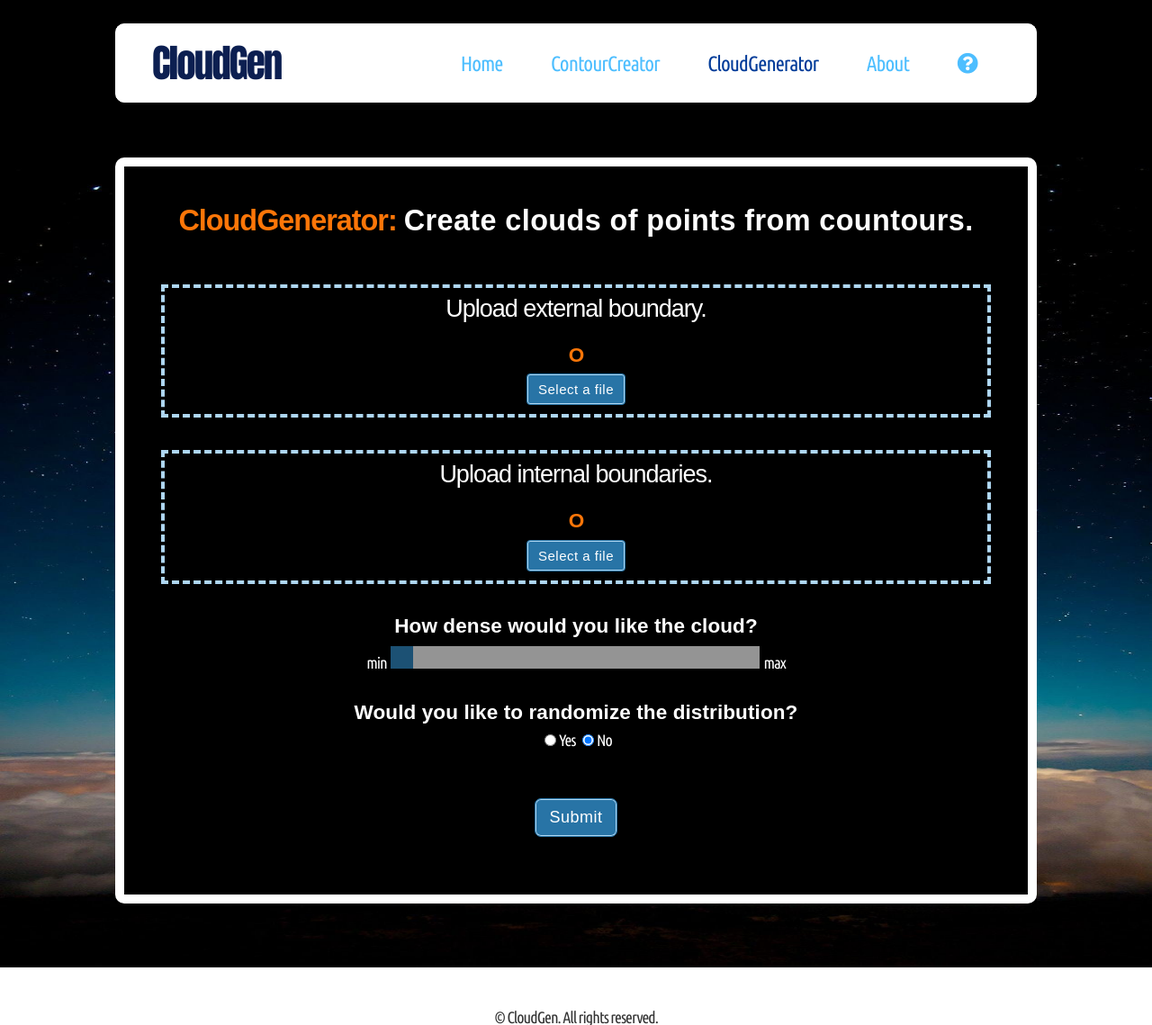
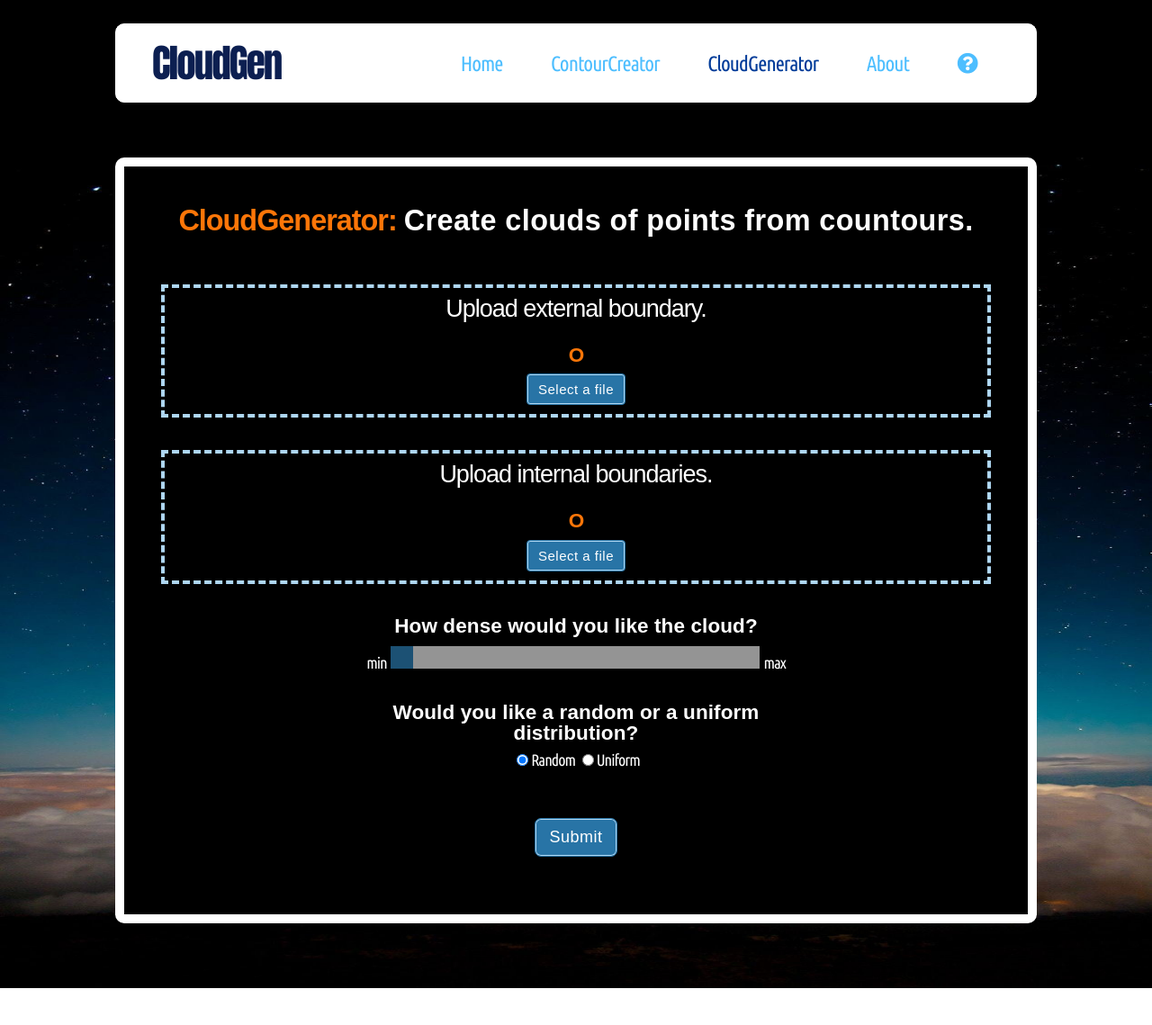
Before and after one commit to gstinoco/CloudGen, a Flask app: page /uploadC in a window 1280 px wide. Shown: the top 1139 px of the page at 90% size. Run offline with Flask 3, Linux system fonts and the light colour scheme; some web fonts are replaced.

Commit message:
New way to create the clouds.

```diff
--- a/app.py
+++ b/app.py
@@ -2,16 +2,15 @@
 import pandas as pd
 import numpy as np
 import logging
-import random
-import dmsh
 import csv
+import io
 import os
-import io
 
 # Import parts of some libraries needed for the code later
 from flask import Flask, render_template, request, redirect, Response, send_from_directory
-from shapely.geometry import Point, Polygon, MultiPoint
+from shapely.geometry import Point, Polygon
 from werkzeug.utils import secure_filename
+from shapely.ops import unary_union
 from threading import Timer
 
 # Import matplotlib for web plotting
@@ -33,8 +32,40 @@ logging.basicConfig(level=logging.INFO)
 os.makedirs(app.config['OUTPUT_FOLDER'], exist_ok = True)                                               # Ensure the output folder exists.
 os.makedirs(app.config['UPLOAD_FOLDER'], exist_ok = True)                                               # Ensure the upload folder exists.
 
-# Function to create clouds of points
-def CreateCloud(xb, yb, h_coor_sets, num):
+def distance(x, y):
+    """
+    Calculate the mean distance between consecutive points.
+
+    Parameters:
+        x (array):              x-coordinates of the points.
+        y (array):              y-coordinates of the points.
+
+    Returns:
+        float:                  Mean distance between consecutive points.
+    """
+    coords = np.column_stack((x, y))                                                                    # Combine x and y into a single array.
+    dists = np.sqrt(np.sum(np.diff(coords, axis=0)**2, axis=1))                                         # Calculate Euclidean distances.
+    return np.mean(dists)                                                                               # Return the mean distance.
+
+def generate_grid(min_x, max_x, min_y, max_y, spacing):
+    """
+    Generate a grid of points within the bounding box with a given spacing.
+
+    Parameters:
+        min_x (float):          Minimum x-coordinate of the bounding box.
+        max_x (float):          Maximum x-coordinate of the bounding box.
+        min_y (float):          Minimum y-coordinate of the bounding box.
+        max_y (float):          Maximum y-coordinate of the bounding box.
+        spacing (float):        Distance between points in the grid.
+
+    Returns:
+        np.array:               Array of grid points.
+    """
+    x_coords = np.arange(min_x, max_x, spacing)                                                         # Generate x-coordinates.
+    y_coords = np.arange(min_y, max_y, spacing)                                                         # Generate y-coordinates.
+    return np.array(np.meshgrid(x_coords, y_coords)).T.reshape(-1, 2)                                   # Create a grid of points.
+
+def CreateCloud(xb, yb, h_coor_sets, num, rand):
     """
     Create a cloud of points with potential holes inside a polygon.
 
@@ -42,75 +73,55 @@ def CreateCloud(xb, yb, h_coor_sets, num):
         xb (array):             x-coordinates of the boundary.
         yb (array):             y-coordinates of the boundary.
         h_coor_sets (list):     List of tuples containing x and y coordinates of the holes.
-        num (int):              How dense the cloud should be.
+        num (int):              To determine the density of the cloud.
+        rand (int):             Randomization.
 
     Returns:
         np.array:               Array of generated points with boundary and hole flags.
     """
-    # Variable initialization.
-    dist = np.max(np.sqrt(np.diff(xb.T)**2 + np.diff(yb.T)**2))/num                                     # Calculate the distance between points in the boundary.
-    pb   = np.column_stack((xb, yb))                                                                    # Stack x and y boundary coordinates.
-    geo  = dmsh.Polygon(pb)                                                                             # Create a polygon from boundary points
 
-    ## Holes initialization.
+    # Polygons creation
+    boundary_polygon = Polygon(np.column_stack((xb, yb)))                                               # Create the main polygon.
+    holes = [Polygon(np.column_stack((hx, hy))) for hx, hy in h_coor_sets]                              # Create a polygon for each of the holes.
+    holes_union = unary_union(holes) if holes else Polygon()                                            # Create the union of the holes.
+
+    # Calculate the minimum distance between consecutive boundary points
+    dist = distance(xb, yb)/num                                                                         # Distance for the cloud generation.
+
+
+    # Cloud Generation
+    min_x, min_y, max_x, max_y = boundary_polygon.bounds                                                # Bounding box coordinates for the cloud generation.
+    grid_points = generate_grid(min_x, max_x, min_y, max_y, dist)                                       # Generate a grid of points with the calculated minimum distance.
+
+    # Add a flag for each of the nodes.
+    points = [[x, y, 1] for x, y in zip(xb, yb)]                                                        # Boundary points with flag 1.
     for hx, hy in h_coor_sets:                                                                          # For each of the holes.
-        hole_pb  = np.column_stack((hx, hy))                                                            # Stack x and y coordinates of the hole.
-        hole_geo = dmsh.Polygon(hole_pb)                                                                # Create a polygon for the hole.
-        geo     -= hole_geo                                                                             # Subtract hole geometry from the main polygon.
+        points.extend([[x, y, 2] for x, y in zip(hx, hy)])                                              # Hole points with flag 2.
+    generated_points = [[x, y, 0] for x, y in grid_points\
+        if boundary_polygon.contains(Point(x, y)) and not holes_union.contains(Point(x, y))]            # Add grid points if they are inside the main polygon and outside holes
+    generated_points = np.array(generated_points)                                                       # Convert list to numpy array
 
-    # Cloud Generation.
-    X, _       = dmsh.generate(geo, dist)                                                               # Generate points within the polygon.
-    poly       = Polygon(pb).buffer(-dist/4)                                                            # Create a buffer around the polygon boundary.
-    hole_polys = [Polygon(np.column_stack((hx, hy))).buffer(dist/4) for hx, hy in h_coor_sets]          # Buffer for holes.
-    points     = [Point(point[0], point[1]) for point in X]                                             # Convert points to shapely Point objects.
-    A          = np.zeros([len(points), 1])                                                             # Initialize an array to store boundary/hole flags.
+    # Randomization
+    if rand != 0:                                                                                       # If random is selected.
+        perturbation = 0.5 * dist * (np.random.rand(generated_points.shape[0], 2) - 0.5)                # Define a perturbation for each internal node.
+        generated_points[:, 0:2] += perturbation                                                        # Apply the perturbation.
 
-    # Flag the nodes at the boundaries.
-    for i, point in enumerate(points):                                                                  # For each of the points.
-        if not point.within(poly):                                                                      # If the node is not inside the external boundary.
-            A[i] = 1                                                                                    # Mark as a node within the external boundary.
-        else:
-            for hole_poly in hole_polys:                                                                # For each of the nodes inside the external boundary.
-                if point.within(hole_poly):                                                             # If the node is in the internal boundary.
-                    A[i] = 2                                                                            # Mark as a node within a internal boundary.
-                    break
-    X = np.column_stack((X, A))                                                                         # Combine points and flags into a single array
+    # Combine all points
+    p = np.vstack((points, generated_points))                                                           # Combine all the points in one array.
 
-    return X
+    # Check and flag boundary points (if needed)
+    boundary_buffer = boundary_polygon.buffer(-dist/(4*num))                                            # Create a buffer to check for new boundary nodes.
+    for i, (x, y, flag) in enumerate(p):                                                                # For each of the nodes.
+        if flag == 0 and not boundary_buffer.contains(Point(x, y)):                                     # If it was an interior node and is in the boundary.
+            p[i, 2] = 1                                                                                 # 1 means on the boundary.
 
-def Randomize(p, rand):
-    """
-    Randomly move points within a polygon boundary.
+    # Check and flag hole points (if needed)
+    for hole in holes:                                                                                  # For each of the holes.
+        hole_buffer = hole.buffer(dist/(4*num))                                                         # Create a buffer to check for new boundary nodes.
+        for i, (x, y, flag) in enumerate(p):                                                            # For each of the nodes.
+            if flag == 0 and hole_buffer.contains(Point(x, y)):                                         # If it was an interior node and is in a hole.
+                p[i, 2] = 2                                                                             # 2 means inside a hole
 
-    Parameters:
-        p (np.array):           Array of points with boundary flags.
-        me (int):               Magnitude of the movement (1, 2, or 3).
-
-    Returns:
-        np.array:               Array of randomized points.
-    """
-    # Variable Initialization.
-    m        = len(p[:, 0])                                                                             # Get the number of boundary nodes.
-    boundary = MultiPoint(p[p[:, 2] == 1][:, :2])                                                       # Get the boundary nodes.
-    pol      = boundary.convex_hull                                                                     # Create a polygon.
-    pol      = pol.buffer(-0.01)                                                                        # Create a buffer for the polygon.
-    r        = rand/150                                                                                 # Define the random movement magnitude.
-    print(r)
-
-    # Randomly move the nodes.
-    for i in range(m):                                                                                  # For each of the nodes.
-        if p[i, 2] == 0:                                                                                # If the node is not in one of the boundaries.
-            inside_poly = False                                                                         # inside_poly is False to perform at least one iteration.
-            while not inside_poly:                                                                      # While the node is outside the boundaries.
-                move_x    = random.uniform(-r, r)                                                       # Random x movement.
-                move_y    = random.uniform(-r, r)                                                       # Random y movement.
-                new_point = Point(p[i, 0] + move_x, p[i, 1] + move_y)                                   # Create new point with random movement.
-                in_poly   = pol.contains(new_point)                                                     # Check if the new point is inside the polygon.
-                on_poly   = pol.touches(new_point)                                                      # Check if the new point is on the polygon.
-                if in_poly and not on_poly:                                                             # If the new point is inside of the boundaries and not on the boundaries.
-                    p[i, 0] += move_x                                                                   # Apply x movement.
-                    p[i, 1] += move_y                                                                   # Apply y movement.
-                    inside_poly = True                                                                  # inside_poly changes to True.
     return p
 
 # Function to load CSV files and create the point cloud
@@ -121,45 +132,55 @@ def load_and_create_cloud(exterior_file, interior_files, num, rand):
     Parameters:
         exterior_file (str):    Path to the exterior boundary CSV file.
         interior_files (list):  List of paths to interior hole CSV files.
-        num (int):              Number of divisions for the boundary.
-        rand (int):             Randomization magnitude.
+        num (int):              To determine the density of the cloud.
+        rand (int):             Randomization.
 
     Returns:
         np.array:               Array of generated and possibly randomized points.
     """
     # Data loading.
-    pat_out     = pd.read_csv(exterior_file)                                                            # Load external boundary CSV.
-    xb          = pat_out['x'].values                                                                   # Get x-coordinates of the boundary.
-    yb          = pat_out['y'].values                                                                   # Get y-coordinates of the boundary.
+    pat_out = pd.read_csv(exterior_file)                                                                # Load external boundary CSV.
+    xb = pat_out['x'].values                                                                            # Get x-coordinates of the boundary.
+    yb = pat_out['y'].values                                                                            # Get y-coordinates of the boundary.
 
     h_coor_sets = []                                                                                    # Create an empty list to store the internal boundaries.
     for interior_file in interior_files:                                                                # For each received file for internal boundaries.
         pat_in = pd.read_csv(interior_file)                                                             # Load the internal boundary CSV.
-        hx     = pat_in['x'].values                                                                     # Get x-coordinates of the hole.
-        hy     = pat_in['y'].values                                                                     # Get y-coordinates of the hole.
+        hx = pat_in['x'].values                                                                         # Get x-coordinates of the hole.
+        hy = pat_in['y'].values                                                                         # Get y-coordinates of the hole.
         h_coor_sets.append((hx, hy))                                                                    # Append hole coordinates.
 
-    #Cloud creation.
-    X = CreateCloud(xb, yb, h_coor_sets, num = num)                                                     # Create the cloud of points.
+    # Cloud creation.
+    p = CreateCloud(xb, yb, h_coor_sets, num, rand)                                                     # Create the cloud of points.
 
-    # Randomization process.
-    if rand != 0:                                                                                       # If randomized factor is greater than 0%.
-        X = Randomize(X, rand)                                                                          # Randomize points.
-
-    return X
+    return p, xb, yb, h_coor_sets
 
 # Function to graph the point cloud for display
-def GraphCloud(p, folder):
+def GraphCloud(p, xb, yb, h_coor_sets, folder):
     """
     Graph the generated point cloud and save the plot.
 
     Parameters:
         p (np.array):           Array of points with boundary flags.
+        xb (array):             x-coordinates of the boundary.
+        yb (array):             y-coordinates of the boundary.
+        h_coor_sets (list):     List of tuples containing x and y coordinates of the holes.
         folder (str):           Directory to save the plot.
     """
     nomp  = folder + 'result_plot.png'                                                                  # Define the plot filename.
     color = ['blue' if x == 0 else 'red' for x in p[:, 2]]                                              # Set colors based on flags.
     plt.rcParams["figure.figsize"] = (16, 12)                                                           # Set figure size.
+
+    # Complete the polygon for graphics.
+    xb = np.append(xb, xb[0])                                                                           # Copy the first x-coordinate in the end.
+    yb = np.append(yb, yb[0])                                                                           # Copy the first y-coordinate in the end.
+    h_coor_sets = [(np.append(hx, hx[0]), np.append(hy, hy[0])) for hx, hy in h_coor_sets]              # Copy the first coordinates in the end.
+
+    # Plot the boundary and holes
+    plt.plot(xb, yb, 'r-')                                                                              # Plot the boundary
+    for hx, hy in h_coor_sets:                                                                          # For each of the holes.
+        plt.plot(hx, hy, 'r-')                                                                          # Plot the holes
+
     plt.scatter(p[:, 0], p[:, 1], c = color, s = 20)                                                    # Create scatter plot.
     plt.title('Generated Cloud')                                                                        # Set plot title.
     plt.axis('equal')                                                                                   # Set equal axes.
@@ -190,7 +211,8 @@ def allowed_file_D(filename):
     Returns:
         bool:                   True if the file extension is allowed, False otherwise.
     """
-    return '.' in filename and filename.rsplit('.', 1)[1].lower() in app.config['ALLOWED_EXTENSIONS_D'] # Check if the file has an allowed extension.
+    return '.' in filename and filename.rsplit('.', 1)[1].lower()\
+            in app.config['ALLOWED_EXTENSIONS_D']                                                       # Check if the file has an allowed extension.
 
 # Function to delete files after a delay
 def delete_file(path, delay):
@@ -284,20 +306,23 @@ def upload_files():
         rand = int(request.form.get('rand', 100))                                                       # Get rand from HTML form.
 
         # Cloud creation.
-        X = load_and_create_cloud(exterior_path, interior_paths, num, rand)                             # Create the cloud of points.
+        p, xb, yb, h_coor_sets = load_and_create_cloud(exterior_path, interior_paths, num, rand)        # Create the cloud of points.
 
         # Delete Files
         for path in interior_paths:                                                                     # For each path in external boundaries.
             delete_file(path, 3600)                                                                     # Schedule external boundaries files deletion.
 
         image_name = 'result_plot.png'                                                                  # Name for the saved plot.
-        GraphCloud(X, folder = app.config['OUTPUT_FOLDER'])                                             # Graph the generated cloud of points.
+        GraphCloud(p, xb, yb, h_coor_sets, folder=app.config['OUTPUT_FOLDER'])                          # Graph the generated cloud of points.
 
         # Save results to CSV files
         p_csv_name  = 'p.csv'                                                                           # Name of the resulting file.
-        pd.DataFrame(X, columns = ["x", "y", "boundary_flag"]).to_csv(os.path.join(app.config['OUTPUT_FOLDER'], p_csv_name), index = False)
+        pd.DataFrame(p, columns = ["x", "y", "boundary_flag"]).to_csv(os.path.join\
+                     (app.config['OUTPUT_FOLDER'], p_csv_name), index = False)
 
-        return render_template('cloud.html', image_name = image_name, p_csv_name = p_csv_name, tables = [pd.DataFrame(X, columns = ["x", "y", "boundary_flag"]).to_html(classes = 'data')], titles = ['na', 'Cloud Data'])
+        return render_template('cloud.html', image_name = image_name, p_csv_name = p_csv_name, \
+                               tables = [pd.DataFrame(p, columns = ["x", "y", "boundary_flag"]).\
+                               to_html(classes = 'data')], titles = ['na', 'Cloud Data'])
     return render_template('uploadC.html')                                                              # Render the UploadC page.
 
 @app.route('/static/results/<path:filename>')
@@ -319,7 +344,8 @@ def download_csv():
     cw.writerow(['x', 'y'])                                                                             # Write header
     cw.writerows([[p['x'], p['y']] for p in points])                                                    # Write points data
     output = si.getvalue()                                                                              # Get the CSV content as a string
-    return Response(output, mimetype = "text/csv", headers = {"Content-disposition": "attachment; filename = points.csv"})
+    return Response(output, mimetype = "text/csv",\
+                    headers = {"Content-disposition": "attachment; filename = points.csv"})
 
 if __name__ == '__main__':
     app.run(debug = True)
--- a/requirements.txt
+++ b/requirements.txt
@@ -1,4 +1,3 @@
-dmsh==0.3.4
 Flask==3.0.3
 shapely==2.0.5
 Werkzeug==3.0.3
--- a/templates/uploadC.html
+++ b/templates/uploadC.html
@@ -128,15 +128,15 @@
                             <div class="slidecontainer">
                                 <h15>How dense would you like the cloud?</h15>
                                 <br /> <br />
-                                <p1>min <input type="range" min="2" max="8" value="2" class="slider" id="num" name="num"> max</p1>
+                                <p1>min <input type="range" min="1" max="5" value="1" class="slider" id="num" name="num"> max</p1>
                             </div>
                             <br /><br />
                             <div class="slidecontainer">
-                                <h15>Would you like to randomize the distribution?</h15>
+                                <h15>Would you like a random or a uniform distribution?</h15>
                                 <br /> <br />
                                 <p1>
-                                    <input type="radio" value="1" id="rand01" name="rand"><label for="rand01">Yes</label>
-                                    <input type="radio" value="0" id="rand00" name="rand"checked/><label for="rand00">No</label>
+                                    <input type="radio" value="1" id="rand01" name="rand" checked/><label for="rand01">Random</label>
+                                    <input type="radio" value="0" id="rand00" name="rand"><label for="rand00">Uniform</label>
                                 </p1>
                             </div>
                             <br /><br />
```
Also changed, not shown: 1 other file.
